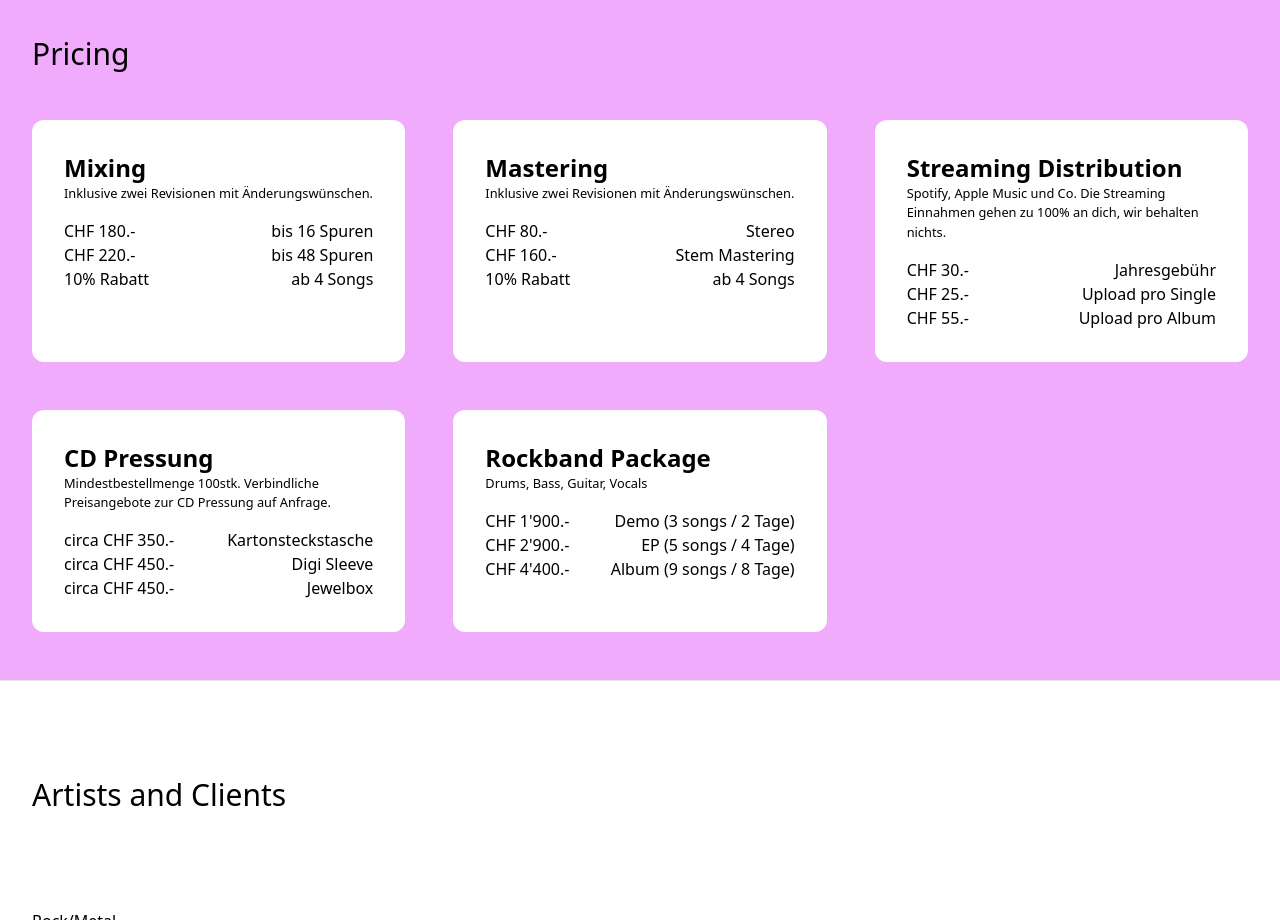
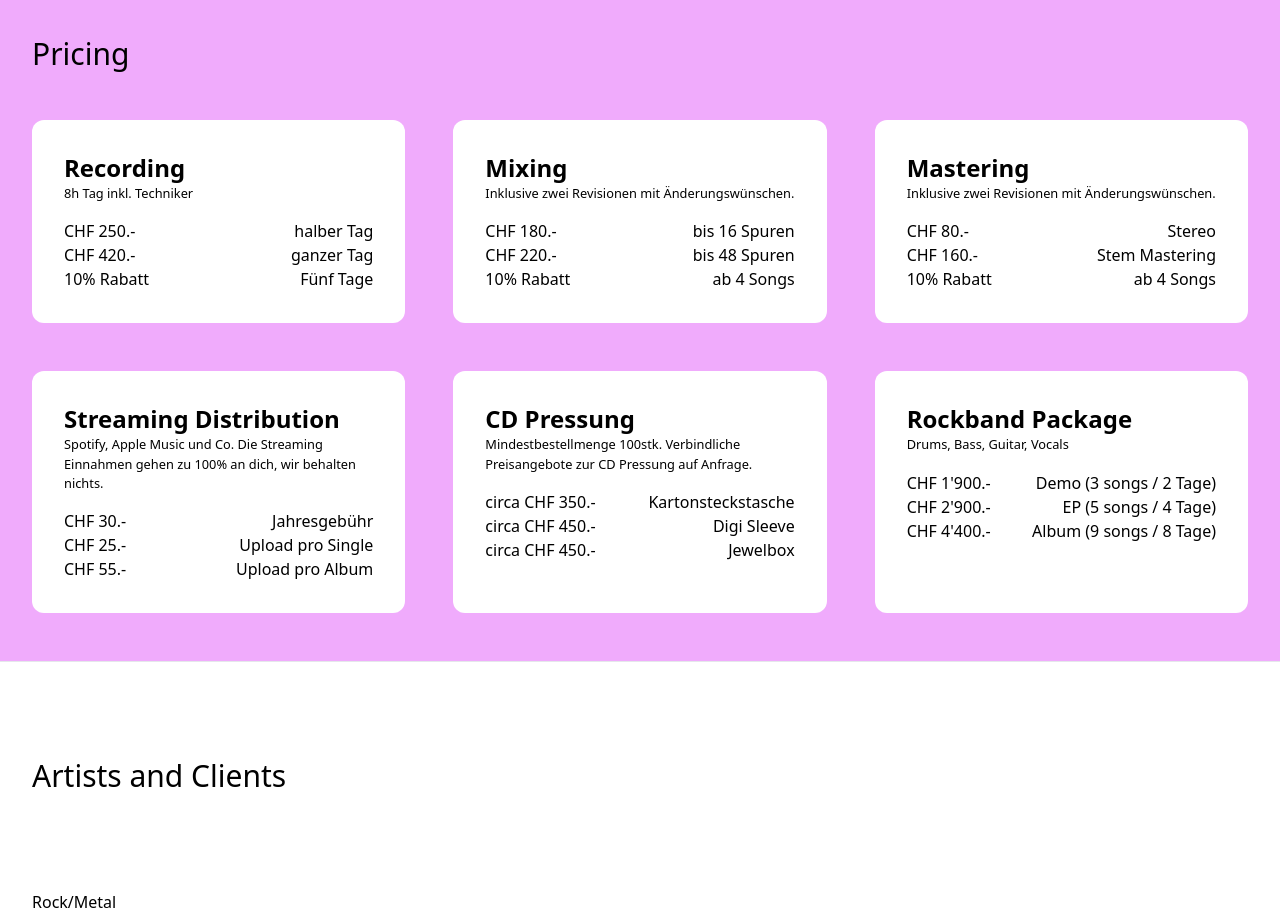
Before and after one commit to virth/tlmt-studio, a plain HTML site: page index.html in a window 1280 px wide. Shown: the part 2540-3460 px from the top of the page. Drawn offline with nearby package versions, Linux system fonts and the light colour scheme; a web font is replaced by a local one.

Commit message:
add recording prices

```diff
--- a/index.html
+++ b/index.html
@@ -63,6 +63,24 @@
 
     function priceGroups() {
       return [
+          {
+          "title": "Recording",
+          "description": "8h Tag inkl. Techniker ",
+          "rates": [
+            {
+              "label": "halber Tag",
+              "price": "CHF 250.-"
+            },
+            {
+              "label": "ganzer Tag",
+              "price": "CHF 420.-"
+            },
+            {
+              "label": "Fünf Tage",
+              "price": "10% Rabatt"
+            }
+          ]
+        },
         {
           "title": "Mixing",
           "description": "Inklusive zwei Revisionen mit Änderungswünschen.",
```
